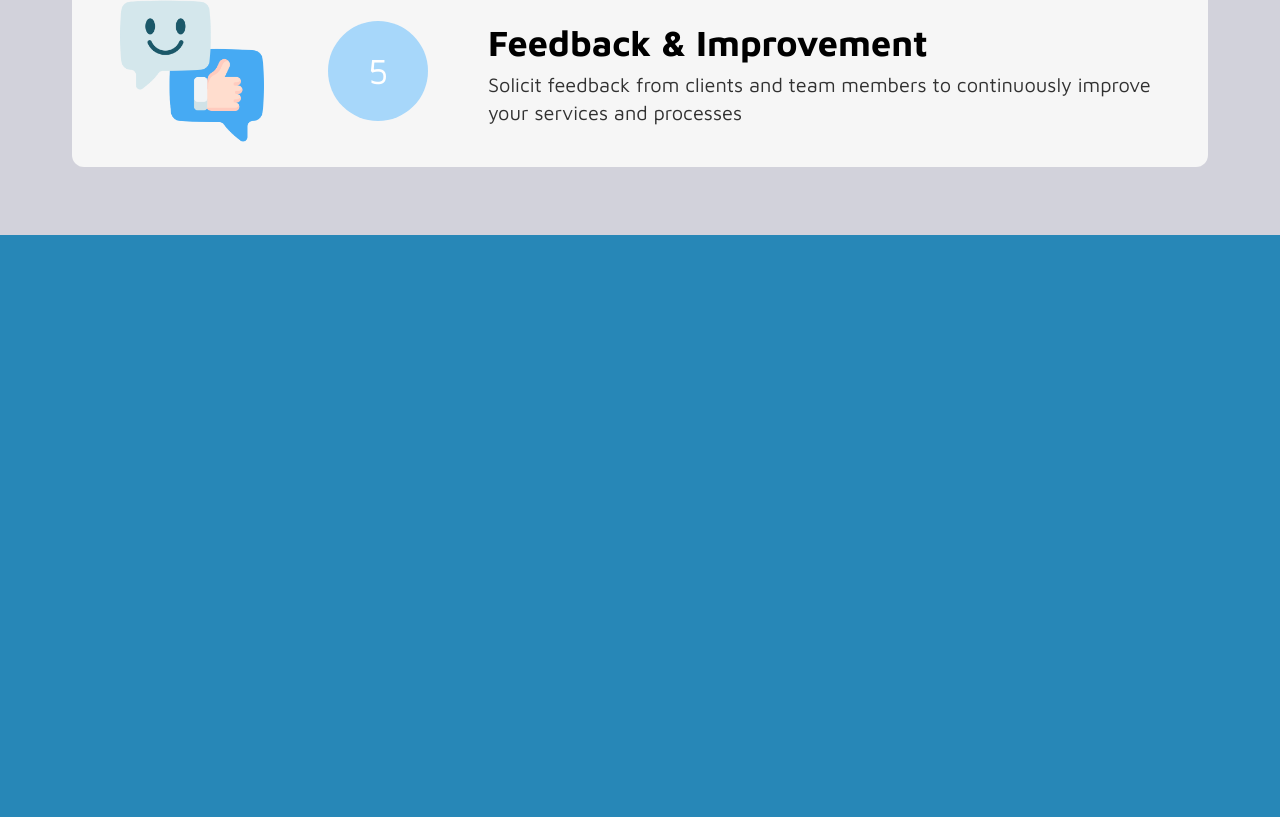
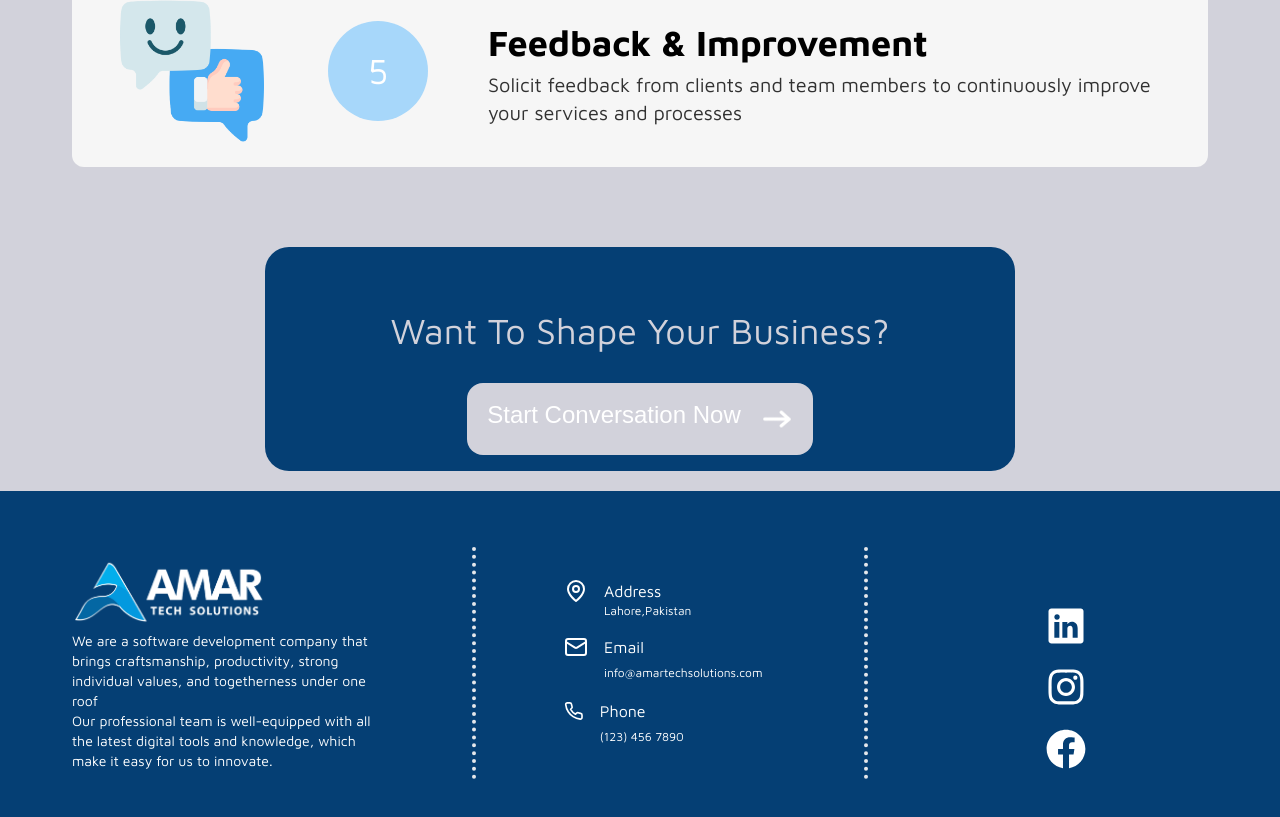
Before and after one commit to AshirAzeem-Developer/AmarTechSolutions, a React (Create React App) app: page /frontend in a window 1280 px wide. Shown: the part 4185-5002 px from the top of the page. Before the commit the page ends 4420 px from the top, so only its background shows below. Built offline with nearby package versions, Linux system fonts and the light colour scheme; a web font is replaced by a local one.

Commit message:
Fixed Issues

```diff
--- a/src/Screens/FrontEnd.jsx
+++ b/src/Screens/FrontEnd.jsx
@@ -64,7 +64,7 @@
   ];
   return (
     <>
-      <div className="bg-[#D2D2DB] overflow-hidden">
+      <div className="bg-[#D2D2DB] ">
         {/* ====================== >>> Section 1 Starts Here <<<< ============================== */}
         <div className="bg-[#D2D2DB] grid grid-rows-2 w-screen overflow-hidden ">
           <div
@@ -289,7 +289,7 @@
         {/* ====================== >>> Section 4 End Here <<<< ============================== */}
         {/* ====================== >>> Section 5 Starts Here <<<< ============================== */}
         <div className="bg-[#D2D2DB] pt-12 relative top-[600px] lg:top-[500px] xl:top-[600px]  h-auto  py-12 self-center ">
-          <h1 className="text-2xl lg:text-4xl text-center   text-black font-semibold  futura_heavy w-11/12 mx-auto">
+          <h1 className="text-4xl text-center   text-black font-semibold  futura_heavy w-11/12 mx-auto">
             How Amartech Organize A Smooth Workflow For Their Clients?
           </h1>
           <div className="pt-8">
--- a/src/components/MainFooter.jsx
+++ b/src/components/MainFooter.jsx
@@ -17,7 +17,7 @@
     <>
       {/* ================= >>> Footer <<< ================ */}
       <div className="grid grid-cols-1 md:grid-cols-3 sm:grid-cols-2 items-center gap-6 justify-center py-10 overflow-hidden">
-        <div className="w-full grid grid-cols-1 items-center justify-center gap-2  px-10 py-2 mx-auto">
+        <div className="w-full grid grid-cols-1 items-center justify-center gap-2 mx-4 px-10 py-2">
           <img
             src={Logo}
             className="lg:w-[60%] md:w-[50%] sm:w-[40%] w-[40%]  "
@@ -33,7 +33,7 @@
             tools and knowledge, which make it easy for us to innovate.
           </p>
         </div>
-        <div className=" py-4 h-full md:border-l-4 border-dotted flex flex-col items-start justify-center mx-auto lg:px-20 md:px-15 sm:px-4 ">
+        <div className="py-4 h-full md:border-l-4 border-dotted flex flex-col items-start justify-center mx-8 lg:px-20 md:px-15 sm:px-4 w-full">
           <div
             className="flex flex-row items-start justify-center p-2 "
             data-aos="slide-down"
```
